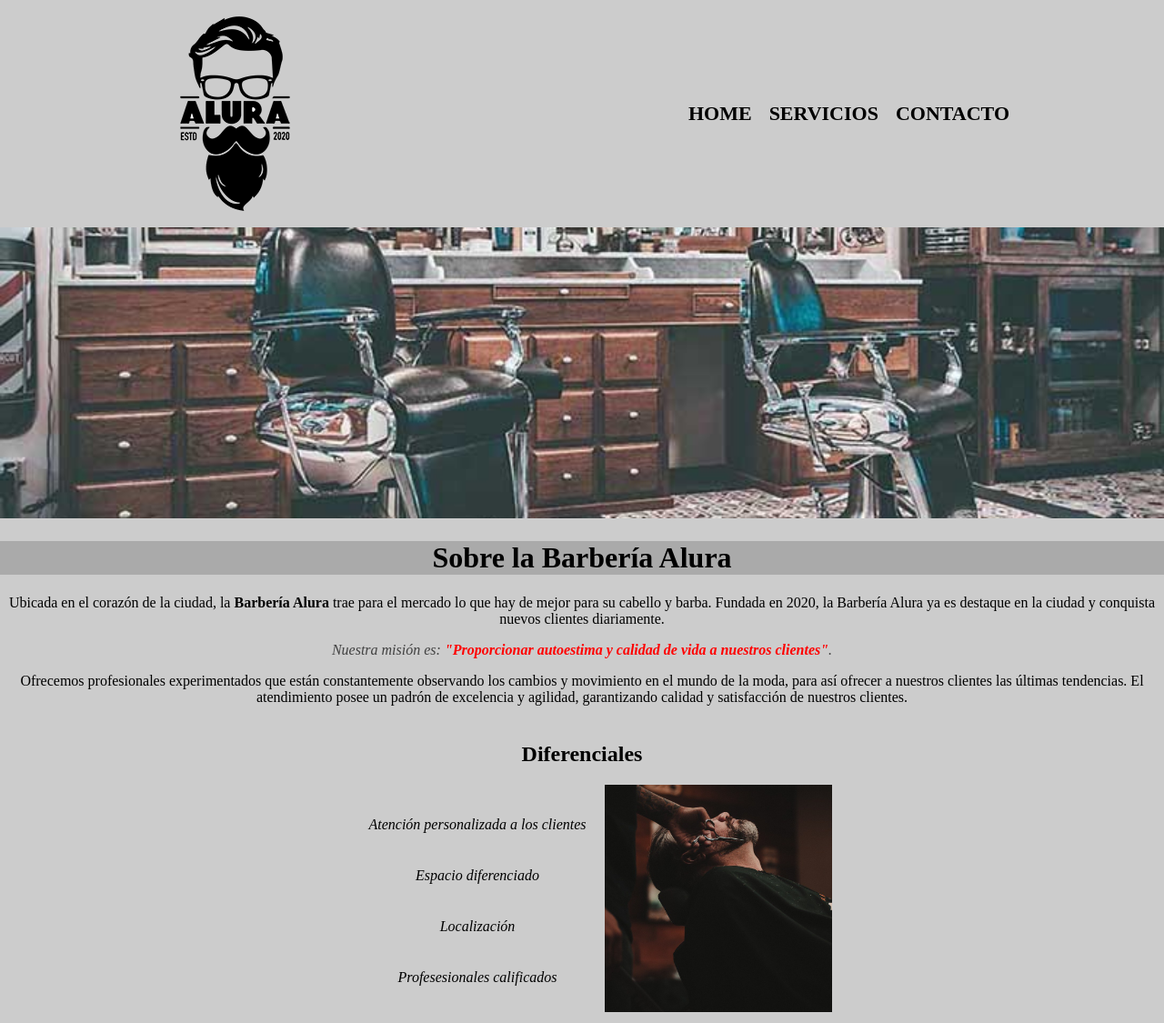
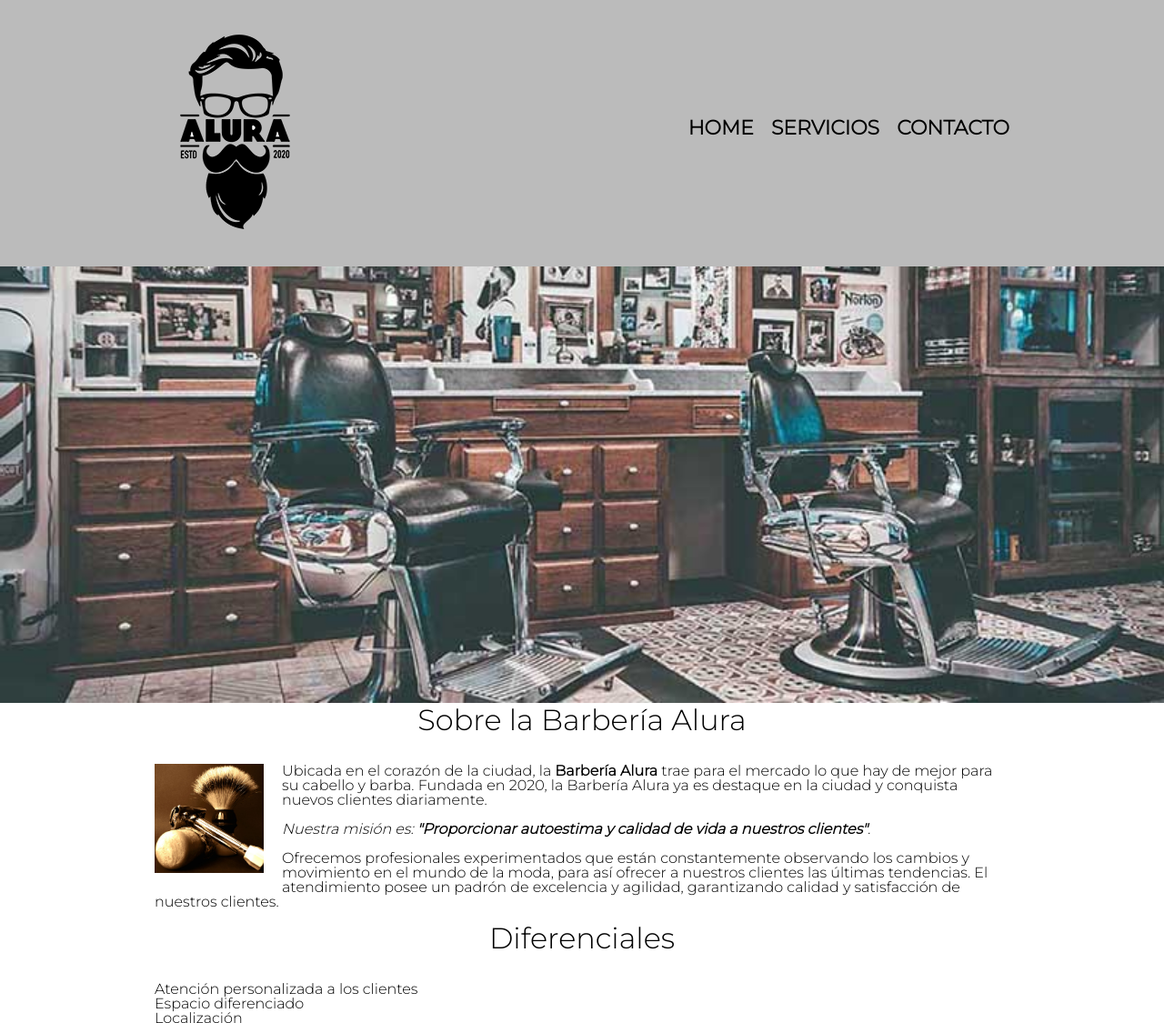
Before and after one commit to NoName9621/Barberia_Alura, a plain HTML site: page index.html in a window 1280 px wide. Shown: the top 1125 px of the page at 91% size. Drawn offline with Linux system fonts and the light colour scheme.

Commit message:
se agrega nuevas imagenes a la pagina home, tambien se le agrega footer y header con sus respectivos enlaces.

```diff
--- a/css/style.css
+++ b/css/style.css
@@ -1,3 +1,6 @@
+body {
+    font-family: 'Montserrat', sans-serif;
+}
 header {
     background-color: #bbb;
     padding: 20px 0;
@@ -122,6 +125,10 @@ form label, form legend {
     margin-bottom: 3px;
 }
 
+textarea {
+    resize: none;
+}
+
 .btn-enviar {
     width: 40%;
     padding: 15px 0;
@@ -153,3 +160,32 @@ th, td {
     border: 1px solid rgb(98, 97, 97);
     padding: 8px 15px;
 }
+
+/* Estilos para la pagina HOME (index.html) */
+
+.banner {
+    width: 100%;
+}
+.titulo-principal {
+    font-size: 2em;
+    text-align: center;
+    margin: 0 0 1em;
+    clear: left; /* para que no afecte el float aplicado a la imagen utensillos */
+}
+.principal p {
+    margin: 0 0 1em;
+}
+.principal strong {
+    font-weight: bold;
+}
+.principal em {
+    font-style: italic;
+}
+.imagen-barbero {
+    width: 60%;
+}
+.utensillos {
+    width: 120px;
+    float: left;
+    margin: 0 20px 20px 0;
+}
--- a/index.html
+++ b/index.html
@@ -6,25 +6,35 @@
 
         <meta charset="UTF-8">
         <title>Barbería Alura</title>
-        <link rel="stylesheet" href="css/style-home.css">
+        <link rel="stylesheet" href="css/reset.css">
+        <link rel="stylesheet" href="css/style.css">
+        <link rel="icon" type="img-icon" href="img/logo.png">
+        <link href="https://fonts.googleapis.com/css2?family=Montserrat:wght@300&display=swap" rel="stylesheet">
 
     </head>
 
     <body>
-        <header class="header">
-            <img src="img/logo.png" alt="logo" class="logo">
-            <nav class="nav">
-                <a href="#">Home</a>
-                <a href="servicios.html">Servicios</a>
-                <a href="contacto.html">Contacto</a>
+        <header>
+            <div class="caja-header">
+                <h1><img class="logo" src="img/logo.png" alt="logo"></h1>
+                <nav>
+                    <ul>
+                        <li><a href="index.html">Home</a></li>
+                        <li><a href="servicios.html">Servicios</a></li>
+                        <li><a href="#">Contacto</a></li>
+                    </ul>
                 </nav>
+            </div>
         </header>
 
-        <img id="banner" src="img/banner.jpg">
+        <img class="banner" src="img/banner.jpg" alt="banner">
 
-        <div class="principal">
+        <main>
+            <section class="principal">
 
-            <h1>Sobre la Barbería Alura</h1>
+                <h1 class="titulo-principal">Sobre la Barbería Alura</h1>
+
+                <img src="img/utensilios.jpg" alt="utensillos.jpg" class="utensillos">
 
                 <p>Ubicada en el corazón de la ciudad, la <strong>Barbería Alura</strong> trae para el mercado lo que hay de mejor para su cabello y barba. Fundada en 2020, la Barbería Alura ya es destaque en la ciudad y conquista nuevos clientes diariamente.</p>
 
@@ -32,11 +42,11 @@
 
                 <p>Ofrecemos profesionales experimentados que están constantemente observando los cambios y movimiento en el mundo de la moda, para así ofrecer a nuestros clientes las últimas tendencias. El atendimiento posee un padrón de excelencia y agilidad, garantizando calidad y satisfacción de nuestros clientes.</p>
 
-        </div>
+            </section>
 
-        <div class="diferenciales">
+            <section class="diferenciales">
 
-            <h2>Diferenciales</h2>
+                <h2 class="titulo-principal">Diferenciales</h2>
 
                 <div class="diferenciales__contenido">
                     <ul>
@@ -48,12 +58,11 @@
 
                     <img src="img/diferenciales.jpg" class="imagen-barbero">
                 </div>
-        </div>
-
+            </section>
+        </main>
         <footer>
             <img src="img/logo-blanco.png" alt="logo-banco.jpg">
             <p class="copyright">&copy Copyright Barberia Alúra - 2023</p>
         </footer>
-
     </body>
 </html>
```
Also changed, not shown: contacto.html (+1 -0 lines), servicios.html (+1 -0 lines), img/utensilios.jpg (added). Lines whose indentation alone changed are shown as unchanged.
